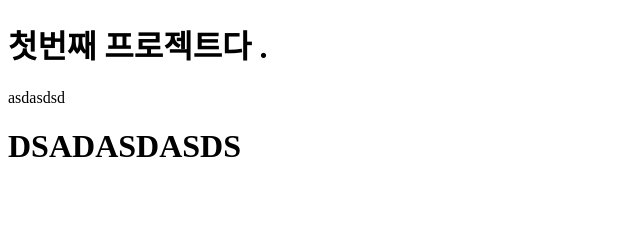
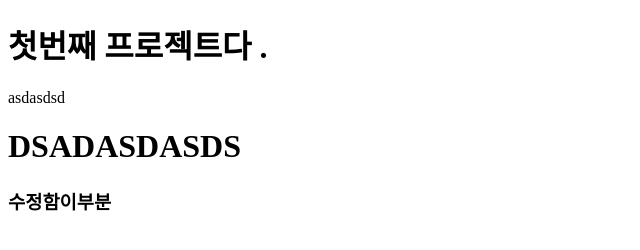
Before and after one commit to KuenJ/first-Project, a plain HTML site: page index.html in a window 1280 px wide. Shown: the whole page, without its empty margins (0-640 px from the left). Drawn offline with Linux system fonts and the light colour scheme.

Commit message:
second history

```diff
--- a/index.html
+++ b/index.html
@@ -10,5 +10,6 @@
     <h1>첫번째 프로젝트다 .</h1>
     <p>asdasdsd</p>
     <h1>DSADASDASDS</h1>
+    <h3>수정함이부분</h3>
   </body>
 </html>
```
